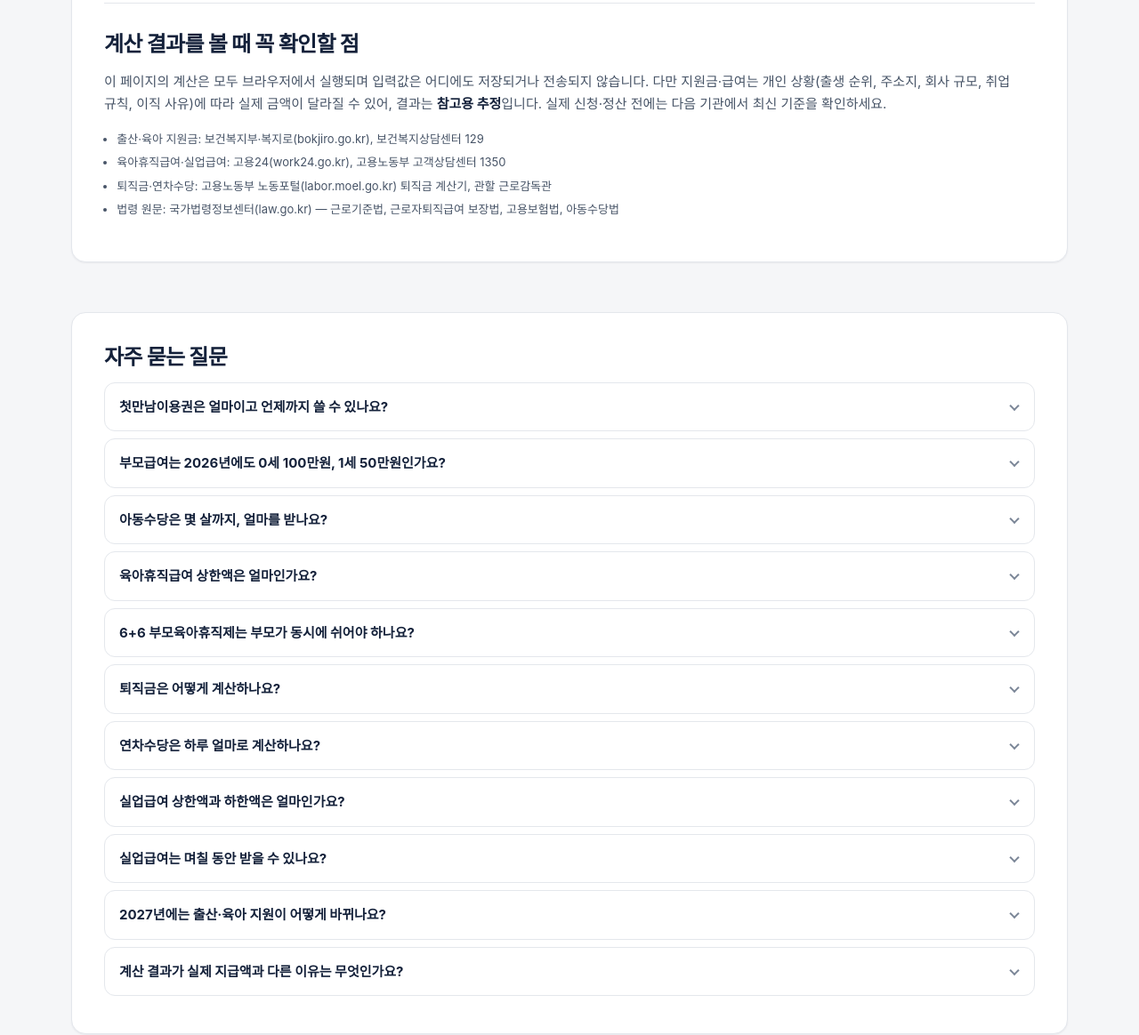
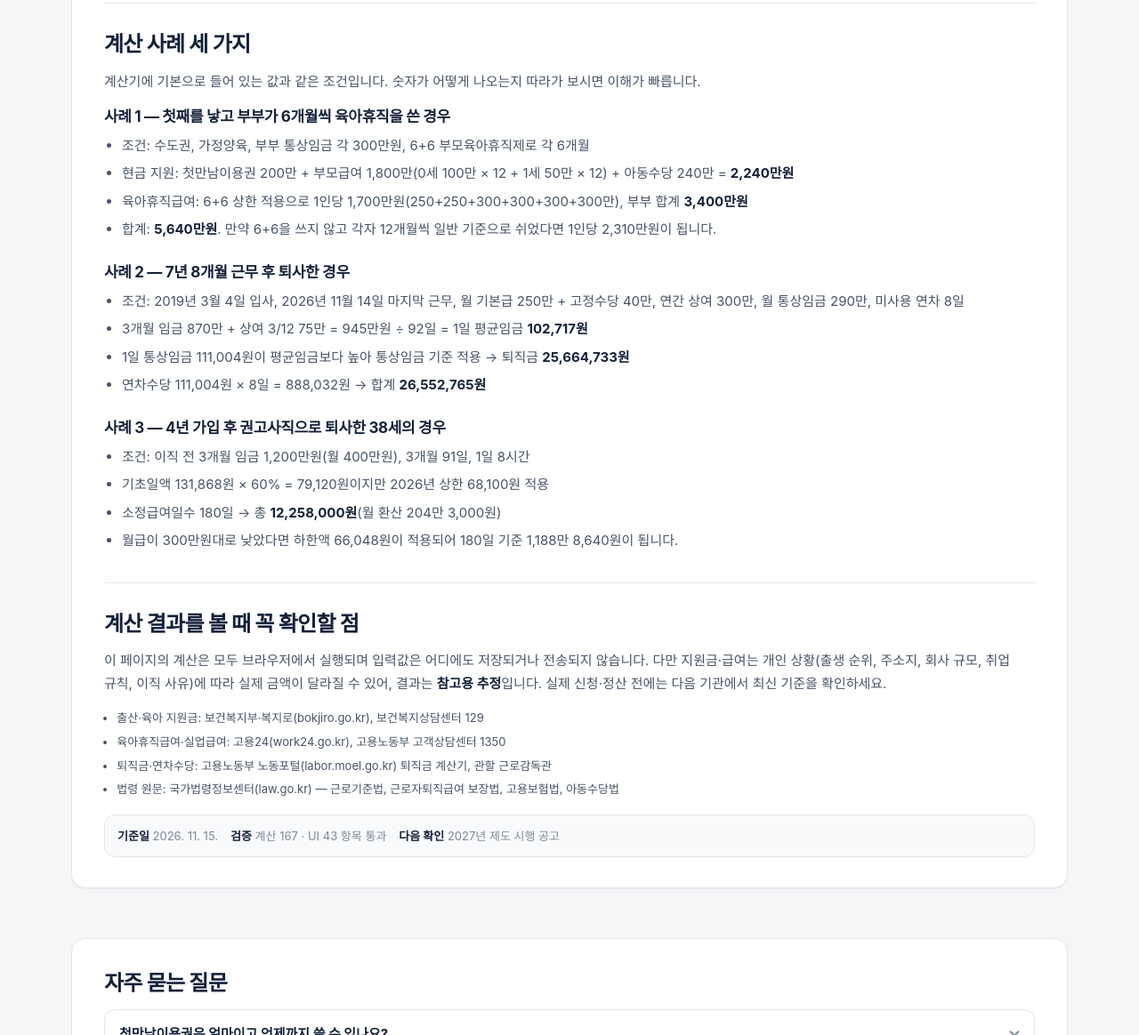
Before and after one commit to sdn6517-cmd/life-hr-calc, a plain HTML site: page index.html in a window 1280 px wide. Shown: the part 7525-8689 px from the top of the page at 89% size. Drawn offline with Linux system fonts and the light colour scheme; a web font is replaced by a local one.

Commit message:
docs: 계산 사례·함께 챙길 제도·정적 기본값 보강

```diff
--- a/app.js
+++ b/app.js
@@ -741,7 +741,10 @@
           lines.push('— 생활 계산소');
           var text = lines.join('\n');
           if (navigator.clipboard && navigator.clipboard.writeText) {
-            navigator.clipboard.writeText(text);
+            try {
+              var p = navigator.clipboard.writeText(text);
+              if (p && p.catch) p.catch(function () {});
+            } catch (e) { /* 클립보드 권한이 없으면 조용히 넘어간다 */ }
           } else if (document.createElement) {
             var ta = document.createElement('textarea');
             ta.value = text;
--- a/index.html
+++ b/index.html
@@ -936,6 +936,35 @@
         </ul>
       </section>
 
+      <section id="guide-examples">
+        <h2>계산 사례 세 가지</h2>
+        <p>계산기에 기본으로 들어 있는 값과 같은 조건입니다. 숫자가 어떻게 나오는지 따라가 보시면 이해가 빠릅니다.</p>
+
+        <h3>사례 1 — 첫째를 낳고 부부가 6개월씩 육아휴직을 쓴 경우</h3>
+        <ul>
+          <li>조건: 수도권, 가정양육, 부부 통상임금 각 300만원, 6+6 부모육아휴직제로 각 6개월</li>
+          <li>현금 지원: 첫만남이용권 200만 + 부모급여 1,800만(0세 100만 × 12 + 1세 50만 × 12) + 아동수당 240만 = <strong>2,240만원</strong></li>
+          <li>육아휴직급여: 6+6 상한 적용으로 1인당 1,700만원(250+250+300+300+300+300만), 부부 합계 <strong>3,400만원</strong></li>
+          <li>합계: <strong>5,640만원</strong>. 만약 6+6을 쓰지 않고 각자 12개월씩 일반 기준으로 쉬었다면 1인당 2,310만원이 됩니다.</li>
+        </ul>
+
+        <h3>사례 2 — 7년 8개월 근무 후 퇴사한 경우</h3>
+        <ul>
+          <li>조건: 2019년 3월 4일 입사, 2026년 11월 14일 마지막 근무, 월 기본급 250만 + 고정수당 40만, 연간 상여 300만, 월 통상임금 290만, 미사용 연차 8일</li>
+          <li>3개월 임금 870만 + 상여 3/12 75만 = 945만원 ÷ 92일 = 1일 평균임금 <strong>102,717원</strong></li>
+          <li>1일 통상임금 111,004원이 평균임금보다 높아 통상임금 기준 적용 → 퇴직금 <strong>25,664,733원</strong></li>
+          <li>연차수당 111,004원 × 8일 = 888,032원 → 합계 <strong>26,552,765원</strong></li>
+        </ul>
+
+        <h3>사례 3 — 4년 가입 후 권고사직으로 퇴사한 38세의 경우</h3>
+        <ul>
+          <li>조건: 이직 전 3개월 임금 1,200만원(월 400만원), 3개월 91일, 1일 8시간</li>
+          <li>기초일액 131,868원 × 60% = 79,120원이지만 2026년 상한 68,100원 적용</li>
+          <li>소정급여일수 180일 → 총 <strong>12,258,000원</strong>(월 환산 204만 3,000원)</li>
+          <li>월급이 300만원대로 낮았다면 하한액 66,048원이 적용되어 180일 기준 1,188만 8,640원이 됩니다.</li>
+        </ul>
+      </section>
+
       <section id="guide-common">
         <h2>계산 결과를 볼 때 꼭 확인할 점</h2>
         <p>이 페이지의 계산은 모두 브라우저에서 실행되며 입력값은 어디에도 저장되거나 전송되지 않습니다. 다만 지원금·급여는 개인 상황(출생 순위, 주소지, 회사 규모, 취업 규칙, 이직 사유)에 따라 실제 금액이 달라질 수 있어, 결과는 <strong>참고용 추정</strong>입니다. 실제 신청·정산 전에는 다음 기관에서 최신 기준을 확인하세요.</p>
@@ -945,6 +974,12 @@
           <li>퇴직금·연차수당: 고용노동부 노동포털(labor.moel.go.kr) 퇴직금 계산기, 관할 근로감독관</li>
           <li>법령 원문: 국가법령정보센터(law.go.kr) — 근로기준법, 근로자퇴직급여 보장법, 고용보험법, 아동수당법</li>
         </ul>
+
+        <div class="updated-box">
+          <span><strong>기준일</strong> 2026. 11. 15.</span>
+          <span><strong>검증</strong> 계산 167 · UI 43 항목 통과</span>
+          <span><strong>다음 확인</strong> 2027년 제도 시행 공고</span>
+        </div>
       </section>
 
     </article>
```
